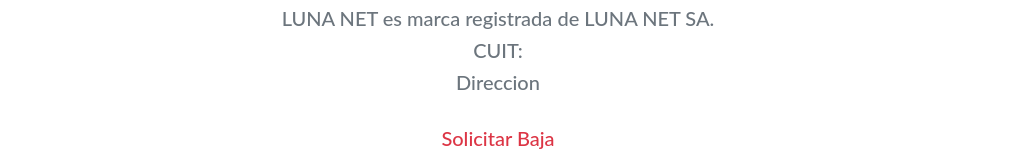
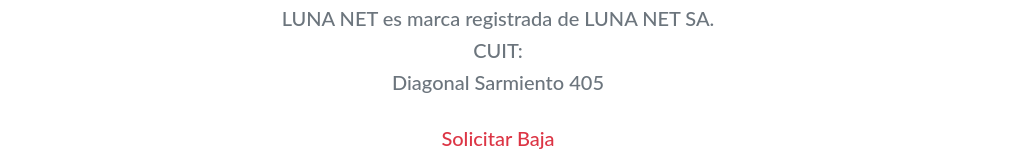
Before and after one commit to Tincho91/WEB-MODO, a website: page landing/index.html in a window 1280 px wide. Shown: the part 4556-4724 px from the top of the page, without its empty margins (142-1163 px from the left). Drawn offline with nearby package versions, Linux system fonts and the light colour scheme.

Commit message:
Commit 29/10 -2 (links)

```diff
--- a/landing/index.html
+++ b/landing/index.html
@@ -384,7 +384,7 @@
 
         <h5 class="text-muted">LUNA NET es marca registrada de LUNA NET SA.</h5>
         <h5 class="text-muted">CUIT: </h5>
-        <h5 class="text-muted pb-4">Direccion</h5>
+        <h5 class="text-muted pb-4">Diagonal Sarmiento 405</h5>
         <a href="#" class="baja text-danger text-decoration-none"><h5>Solicitar Baja</h5></a>
 
       </div>
```
